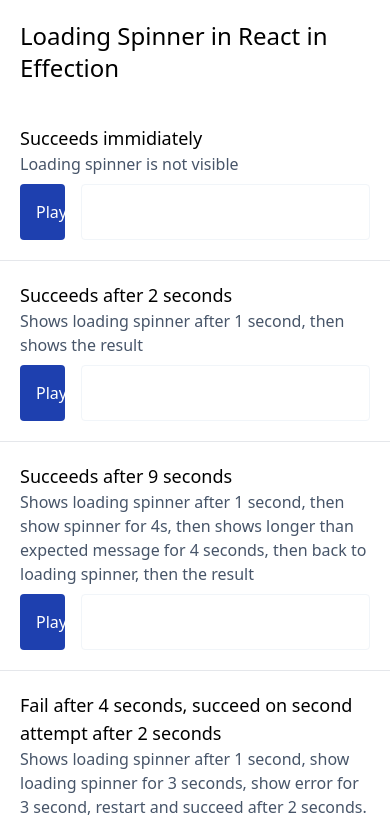
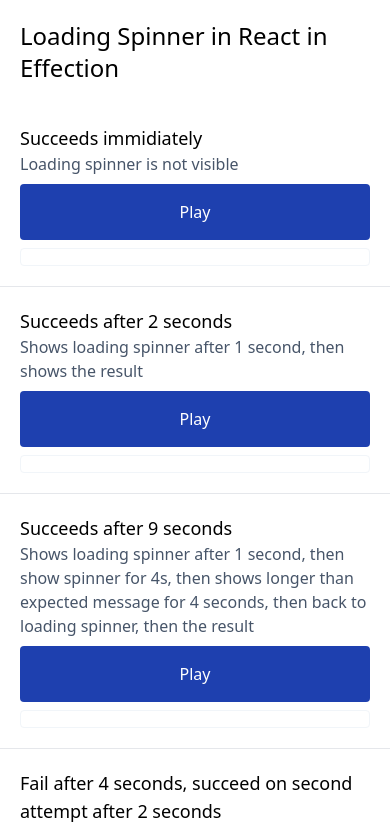
Before and after one commit to thefrontside/effection-react-loadingspinner, a React (Vite) app: page / in a window 390 px wide. Shown: the top 825 px of the page. Built offline with nearby package versions, Linux system fonts and the light colour scheme.

Commit message:
Improved responsive abit

```diff
--- a/src/components/Player.tsx
+++ b/src/components/Player.tsx
@@ -14,33 +14,33 @@ export function Player({ title, description, op }: PlayerProps) {
 
   return (
     <>
-      <div className="grid lg:grid-cols-2 lg:gap-2">
+      <div className="grid sm:grid-cols-2 sm:gap-2">
         <div>
           <h3 className="text-lg">{title}</h3>
           <p className="text-slate-600">{description}</p>
         </div>
-        <div className="grid grid-cols-6 gap-4 mt-2 lg:mt-0">
+        <div className="flex flex-col sm:flex-row mt-2 lg:mt-0">
           {playing ? (
             <>
               <button
-                className="rounded bg-red-800 text-white p-4"
+                className="rounded bg-red-800 text-white p-4 mb-2 sm:mb-0"
                 onClick={() => setPlaying(false)}
               >
                 Stop
               </button>
-              <div className="border border-1 rounded border-solid border-blue-800 p-2 col-span-5">
+              <div className="border border-1 rounded border-solid border-blue-800 p-2 grow sm:ml-4">
                 <Runner op={op} />
               </div>
             </>
           ) : (
             <>
               <button
-                className="rounded bg-blue-800 text-white p-4"
+                  className="rounded bg-blue-800 text-white p-4 mb-2 sm:mb-0"
                 onClick={() => setPlaying(true)}
               >
                 Play
               </button>
-              <div className="border border-1 rounded border-solid border-slate-100 p-2 col-span-5"></div>
+                <div className="border border-1 rounded border-solid border-slate-100 p-2 grow sm:ml-4"></div>
             </>
           )}
         </div>
```
